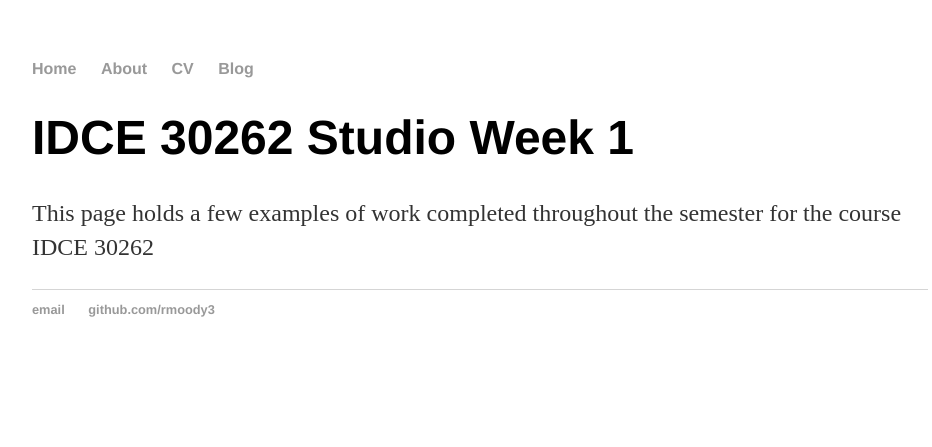
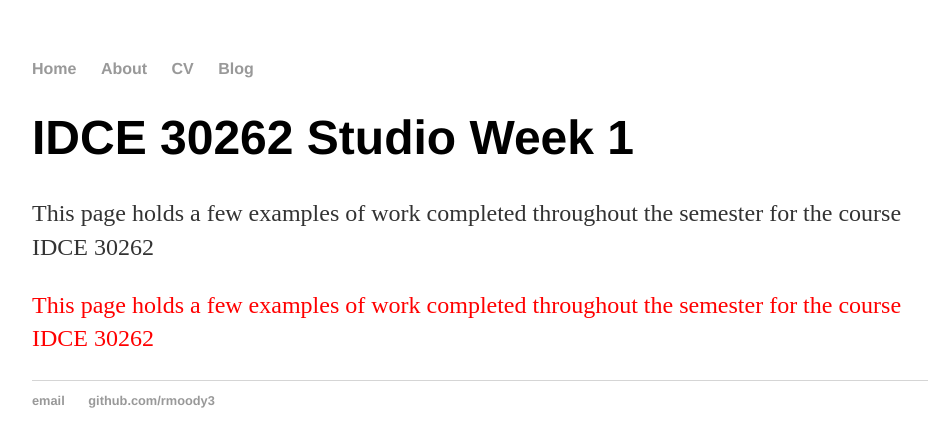
Before and after one commit to rmoody3/rmoody3.github.io, a Jekyll site: the page built from index.html, in a window 1280 px wide. Shown: the top 447 px of the page, without its empty margins (160-1092 px from the left). Built offline with Jekyll 4.4.1, drawn with Linux system fonts in a browser that asks for light colours.

Commit message:
Update index.html

```diff
--- a/index.html
+++ b/index.html
@@ -5,4 +5,5 @@ title: IDCE 30262 - Studio Week 1
 <div class="blurb">
 	<h1>IDCE 30262 Studio Week 1</h1>
 	<p>This page holds a few examples of work completed throughout the semester for the course IDCE 30262</p>
+	<p><font color="red">This page holds a few examples of work completed throughout the semester for the course IDCE 30262</p>
 </div><!-- /.blurb -->
```
